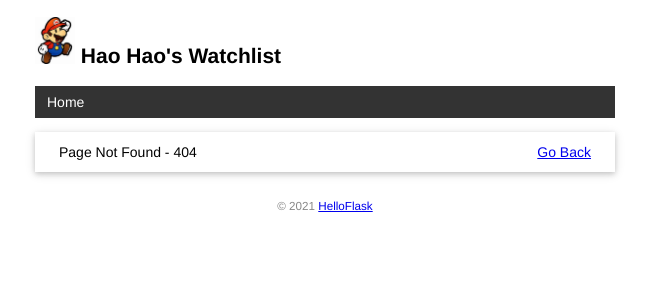
After one commit to child-dreams/watchlist, a Flask app: template templates/404.html in a window 1280 px wide. The commit adds this page. Shown: the top 300 px of the page, without its empty margins (315-964 px from the left). Run offline with Flask 2, Linux system fonts and the light colour scheme; the template is opened without the code that fills it, so the values that code supplies are empty; data comes from the database, SQL or seed files in the repository.

Commit message:
Add base template and error template

```diff
--- a/app.py
+++ b/app.py
@@ -18,10 +18,11 @@ app.config['SQLALCHEMY_DATABASE_URI'] = prefix + os.path.join(app.root_path, 'da
 app.config['SQLALCHEMY_TRACK_MODIFICATTONS'] =False   #关闭对模型修改的监控
 
 db = SQLAlchemy(app)   #初始化扩展，传入程序实例app
-@app.route('/user/<name>')
+@app.route('/user/<name>')    #@是装饰器
 def user_page(name):
 	return 'User: %s' % escape(name)
 
+#虚拟数据
 name = 'Hao Hao'
 movies = [
 	{'title': 'My Neighbor Totoro', 'year': '1988'},
@@ -38,9 +39,8 @@ movies = [
 
 @app.route('/')
 def index():
-	user = User.query.first()    #读取用户记录
 	movies = Movie.query.all()   #读取所有电影记录
-	return render_template('index.html', user=user, movies=movies)
+	return render_template('index.html', movies=movies)   #渲染函数
 
 #创建数据库模型
 class User(db.Model):   #表名将会是user(自动生成，小写处理)
@@ -86,3 +86,14 @@ def forge():
 
 	db.session.commit()
 	click.echo('Done.')
+
+#错误处理函数，装饰器
+@app.errorhandler(404)   #传入要处理的错误代码
+def page_not_found(e):   #接受异常对象作为参数
+	return render_template('404.html'), 404  #返回模板和状态码
+
+#模板上下文处理函数，装饰器，  模板优化
+@app.context_processor
+def inject_user():   #函数名可以随意修改
+	user = User.query.first()   #user变量定义,读取用户记录
+	return dict(user=user)   #需要返回自字典，等同于 return {'user': user}
--- a/static/style.css
+++ b/static/style.css
@@ -39,3 +39,40 @@ footer {
 .movie-list li:hover {
 	background-color: #f8f9fa;
 }
+
+nav ul {
+    list-style-type: none;
+    margin: 0;
+    padding: 0;
+    overflow: hidden;
+    background-color: #333;
+}
+
+nav li {
+    float: left;
+}
+
+nav li a {
+    display: block;
+    color: white;
+    text-align: center;
+    padding: 8px 12px;
+    text-decoration: none;
+}
+
+nav li a:hover {
+    background-color: #111;
+}
+.float-right {
+    float: right;
+}
+
+.imdb {
+    font-size: 12px;
+    font-weight: bold;
+    color: black;
+    text-decoration: none;
+    background: #F5C518;
+    border-radius: 5px;
+    padding: 3px 5px;
+}
--- /dev/null
+++ b/templates/404.html
@@ -0,0 +1,12 @@
+{% extends 'base.html' %}
+
+{% block content %}
+<ul class="movie-list">
+    <li>
+        Page Not Found - 404
+        <span class="float-right">
+            <a href="{{ url_for('index') }}">Go Back</a>
+        </span>
+    </li>
+</ul>
+{% endblock %}
--- /dev/null
+++ b/templates/base.html
@@ -0,0 +1,28 @@
+<!DOCTYPE html>
+<html lang="en">
+<head>
+	{# 基模板 #}
+	{% block head %}
+	<meta charset="utf-8">
+	<meta name="viewport" content="width=device-width, initial-scale=1.0">
+	<title>{{ user.name }}'s Watchlist</title>
+	<link rel="icon" href="{{ url_for('static', filename='favicon.ico') }}">
+	<link rel="stylesheet" href="{{ url_for('static', filename='style.css') }}" type="text/css">
+	{% endblock %}
+</head>
+<body>
+	<h2>
+		<img alt="Aatar" class="avatar" src="{{ url_for('static', filename='images/avatar.png') }}">
+		{{ user.name }}'s Watchlist
+	</h2>
+	<nav>
+		<ul>
+			<li><a href="{{ url_for('index') }}">Home</a></li>
+		</ul>
+	</nav>
+	{% block content %}{% endblock %}
+	<footer>
+		<small>&copy; 2021 <a href="http://helloflask.com/tutorial">HelloFlask</a></small>
+	</footer>
+</body>
+</html>
```
Also changed, not shown: templates/index.html (+18 -25 lines).
